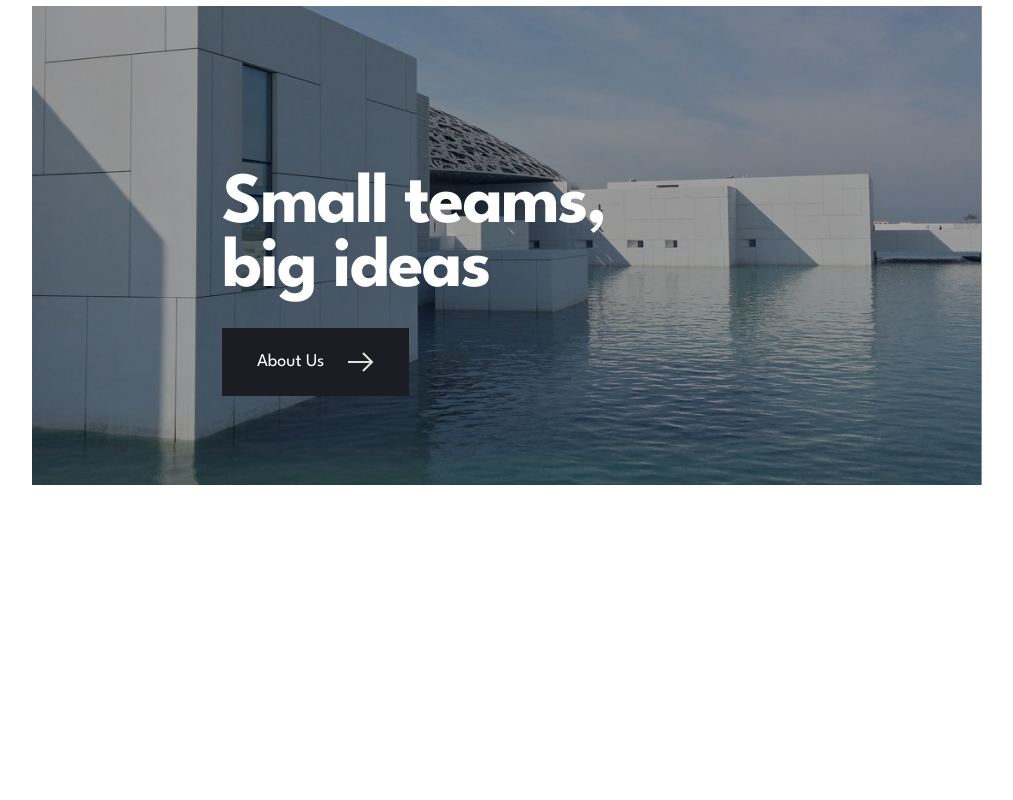
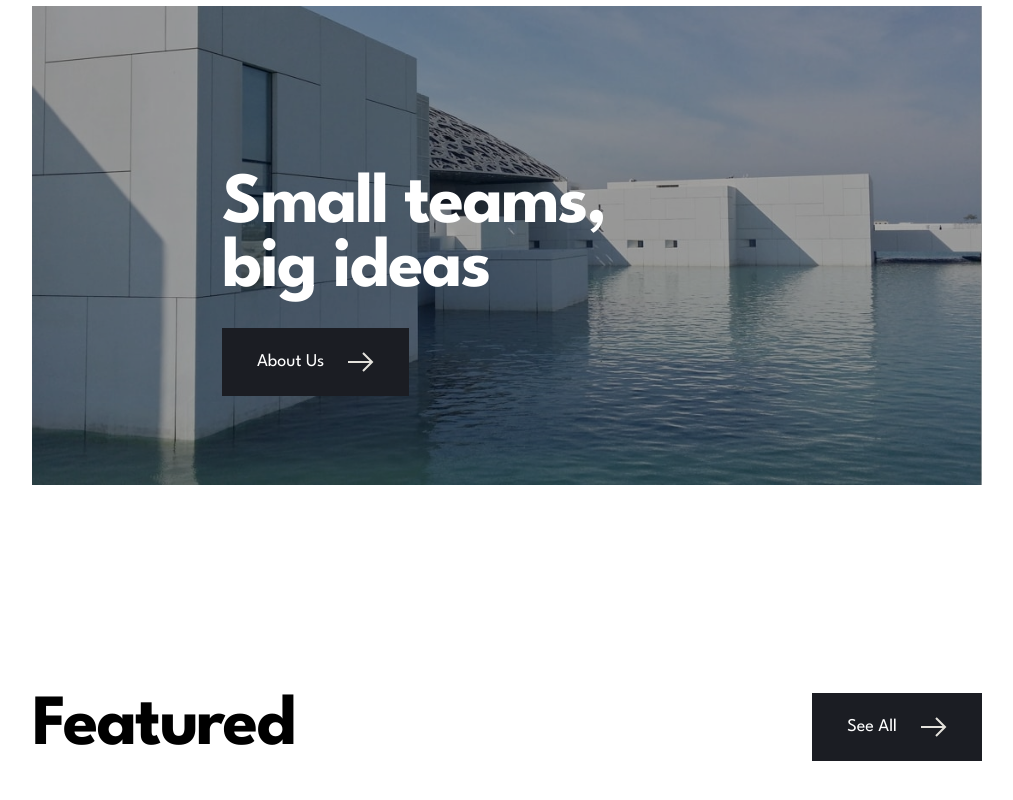
Before and after one commit to adarshcodes/arch-studio, a React (Create React App) app: page / in a window 1280 px wide. Shown: the part 2148-2948 px from the top of the page, without its empty margins (133-1146 px from the left). Before the commit the page ends 2841 px from the top, so only its background shows below. Built offline with nearby package versions, Linux system fonts and the light colour scheme.

Commit message:
adding images for lower resolution screens

```diff
--- a/src/assets/sass/base/_typography.scss
+++ b/src/assets/sass/base/_typography.scss
@@ -16,6 +16,11 @@ body {
 	font-weight: bold;
 	line-height: 8rem;
 	letter-spacing: -0.2rem;
+	transition: all 0.5s;
+
+	&:hover {
+		text-shadow: 6px 6px 0px rgba(0, 0, 0, 0.2);
+	}
 }
 
 .heading-m {
@@ -23,12 +28,22 @@ body {
 	font-weight: bold;
 	line-height: 6.4rem;
 	letter-spacing: -0.2rem;
+	transition: all 0.5s;
+
+	&:hover {
+		text-shadow: 6px 6px 0px rgba(0, 0, 0, 0.2);
+	}
 }
 
 .heading-s {
 	font-size: 3.2rem;
 	font-weight: bold;
 	line-height: 4rem;
+	transition: all 0.5s;
+
+	&:hover {
+		text-shadow: 6px 6px 0px rgba(0, 0, 0, 0.2);
+	}
 }
 
 .hero-section__btn-slider-container__slide-btn {
--- /dev/null
+++ b/src/assets/sass/components/_featured.styles.scss
@@ -0,0 +1,8 @@
+.featured-section {
+	margin-bottom: 20rem;
+
+	.featured-title-part {
+		@include flex-row-space-between;
+		margin-bottom: 6.4rem;
+	}
+}
--- a/src/assets/sass/main.css
+++ b/src/assets/sass/main.css
@@ -46,6 +46,11 @@ body {
   font-weight: bold;
   line-height: 8rem;
   letter-spacing: -0.2rem;
+  transition: all 0.5s;
+}
+
+.heading-l:hover {
+  text-shadow: 6px 6px 0px rgba(0, 0, 0, 0.2);
 }
 
 .heading-m {
@@ -53,12 +58,22 @@ body {
   font-weight: bold;
   line-height: 6.4rem;
   letter-spacing: -0.2rem;
+  transition: all 0.5s;
+}
+
+.heading-m:hover {
+  text-shadow: 6px 6px 0px rgba(0, 0, 0, 0.2);
 }
 
 .heading-s {
   font-size: 3.2rem;
   font-weight: bold;
   line-height: 4rem;
+  transition: all 0.5s;
+}
+
+.heading-s:hover {
+  text-shadow: 6px 6px 0px rgba(0, 0, 0, 0.2);
 }
 
 .hero-section__btn-slider-container__slide-btn {
@@ -211,11 +226,27 @@ body {
   position: relative;
 }
 
+.welcome-section .welcome-img-container {
+  overflow: hidden;
+  min-width: 35rem;
+}
+
+.welcome-section .welcome-img-container:hover .welcome-img {
+  transform: scale(1.1);
+  filter: brightness(1.1);
+}
+
+.welcome-section .welcome-img-container .welcome-img {
+  transition: all 0.3s;
+  z-index: -1;
+}
+
 .welcome-section .bold-span {
   position: absolute;
   top: 0;
   left: 0;
   color: #eeeff4;
+  z-index: 100;
 }
 
 .welcome-section__content {
@@ -268,6 +299,17 @@ body {
   color: #ffffff;
 }
 
+.featured-section {
+  margin-bottom: 20rem;
+}
+
+.featured-section .featured-title-part {
+  display: flex;
+  justify-content: space-between;
+  align-items: center;
+  margin-bottom: 6.4rem;
+}
+
 .navbar {
   display: flex;
   flex-direction: row;
--- a/src/assets/sass/main.scss
+++ b/src/assets/sass/main.scss
@@ -13,6 +13,7 @@
 @import "./components/hero.styles";
 @import "./components/welcome.styles";
 @import "./components/smallTeams.styles";
+@import "./components/featured.styles";
 
 // Routes
 @import "./routes/navigation.styles";
--- /dev/null
+++ b/src/routes/home/featured-component.jsx
@@ -0,0 +1,16 @@
+import React from "react";
+
+import Button from "../../components/button.component";
+
+function Featured() {
+	return (
+		<section className="featured-section">
+			<div className="featured-title-part">
+				<h3 className="heading-m">Featured</h3>
+				<Button btn={`See All`} linkedTo={"/portfolio"} />
+			</div>
+		</section>
+	);
+}
+
+export default Featured;
--- a/src/routes/home/hero.component.jsx
+++ b/src/routes/home/hero.component.jsx
@@ -7,7 +7,6 @@ import "swiper/css/autoplay";
 import "swiper/css/pagination";
 
 import Button from "../../components/button.component";
-import Arrow from "../../assets/images/icons/icon-arrow.svg";
 import Slides from "./slides";
 
 export default function Hero() {
@@ -55,11 +54,7 @@ export default function Hero() {
 						<div className="slider-hero-info">
 							<h1 className="heading-l hero-title">{slide.title}</h1>
 							<p className="hero-description">{slide.text}</p>
-							<Button
-								btn={`See Our Portfolio `}
-								linkedTo={"/portfolio"}
-								arrow={<img src={Arrow} alt="arrow" className="arrow-icon" />}
-							/>
+							<Button btn={`See Our Portfolio `} linkedTo={"/portfolio"} />
 						</div>
 					</SwiperSlide>
 				))}
--- a/src/routes/home/home.component.jsx
+++ b/src/routes/home/home.component.jsx
@@ -6,6 +6,7 @@ import Pagination from "../../components/pagination.component";
 import Hero from "./hero.component";
 import Welcome from "./welcome.component";
 import SmallTeams from "./smallTeams.component";
+import Featured from "./featured-component";
 
 export default function Home() {
 	return (
@@ -17,6 +18,7 @@ export default function Home() {
 			<Hero />
 			<Welcome />
 			<SmallTeams />
+			<Featured />
 		</div>
 	);
 }
--- a/src/routes/home/smallTeams.component.jsx
+++ b/src/routes/home/smallTeams.component.jsx
@@ -1,12 +1,26 @@
 import React from "react";
 
 import smallImg from "../../assets/images/home/image-small-team.jpg";
+import smallImgTab from "../../assets/images/home/image-small-team-tab.jpg";
+import smallImgMob from "../../assets/images/home/image-small-team-mob.jpg";
 import Button from "../../components/button.component";
 
 function SmallTeams() {
 	return (
 		<section className="smallTeams-section">
-			<img src={smallImg} alt="small arch" className="image-small" />
+			<picture>
+				<source
+					srcSet={smallImgMob}
+					media="(max-width: 450px)"
+					type="image/jpeg"
+				/>
+				<source
+					srcSet={smallImgTab}
+					media="(max-width: 850px)"
+					type="image/jpeg"
+				/>
+				<img src={smallImg} alt="small arch" className="image-small" />
+			</picture>
 			<div className="smallTeams-section__content">
 				<h3 className="heading-m smallTeams-title">Small teams, big ideas</h3>
 				<Button btn={`About Us`} linkedTo={"/about-us"} />
```
Also changed, not shown: src/assets/sass/components/_welcome.styles.scss (+16 -0 lines), 1 other file (tests, documents, lock files or other folders).
